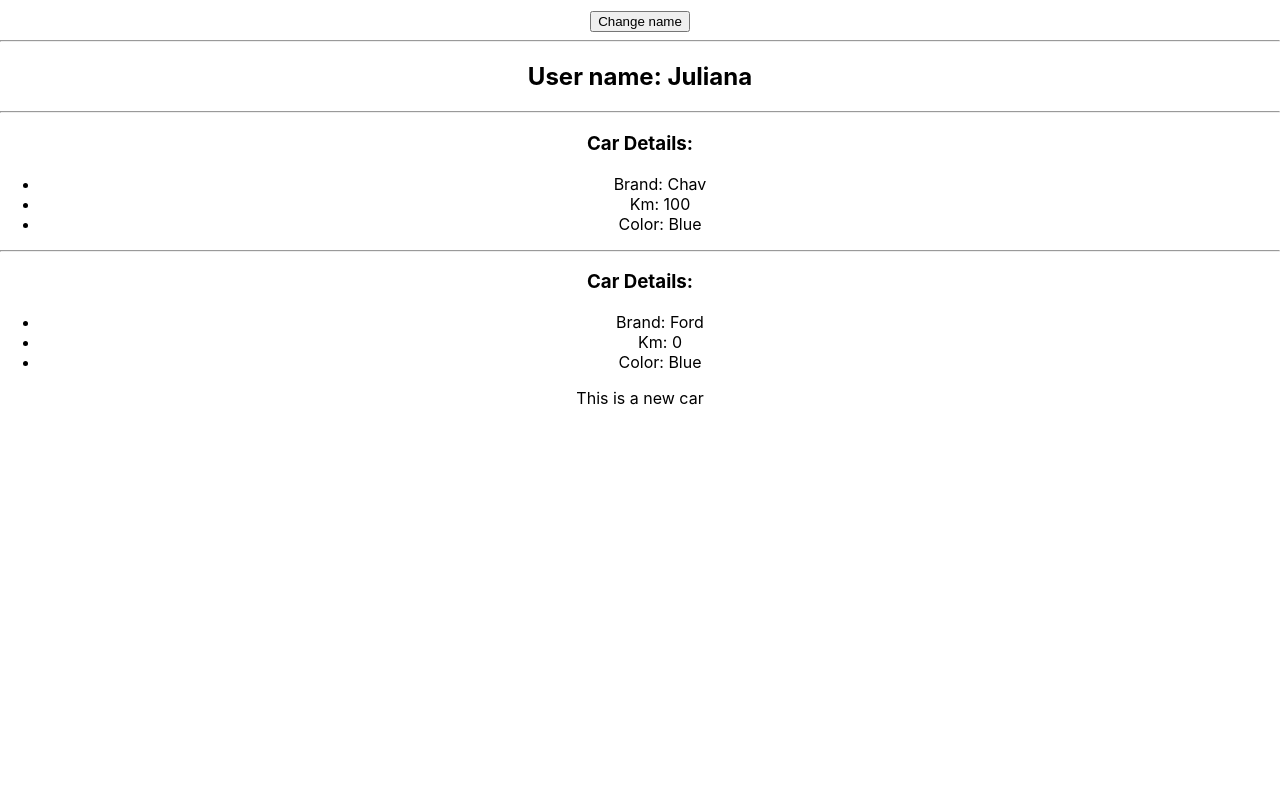
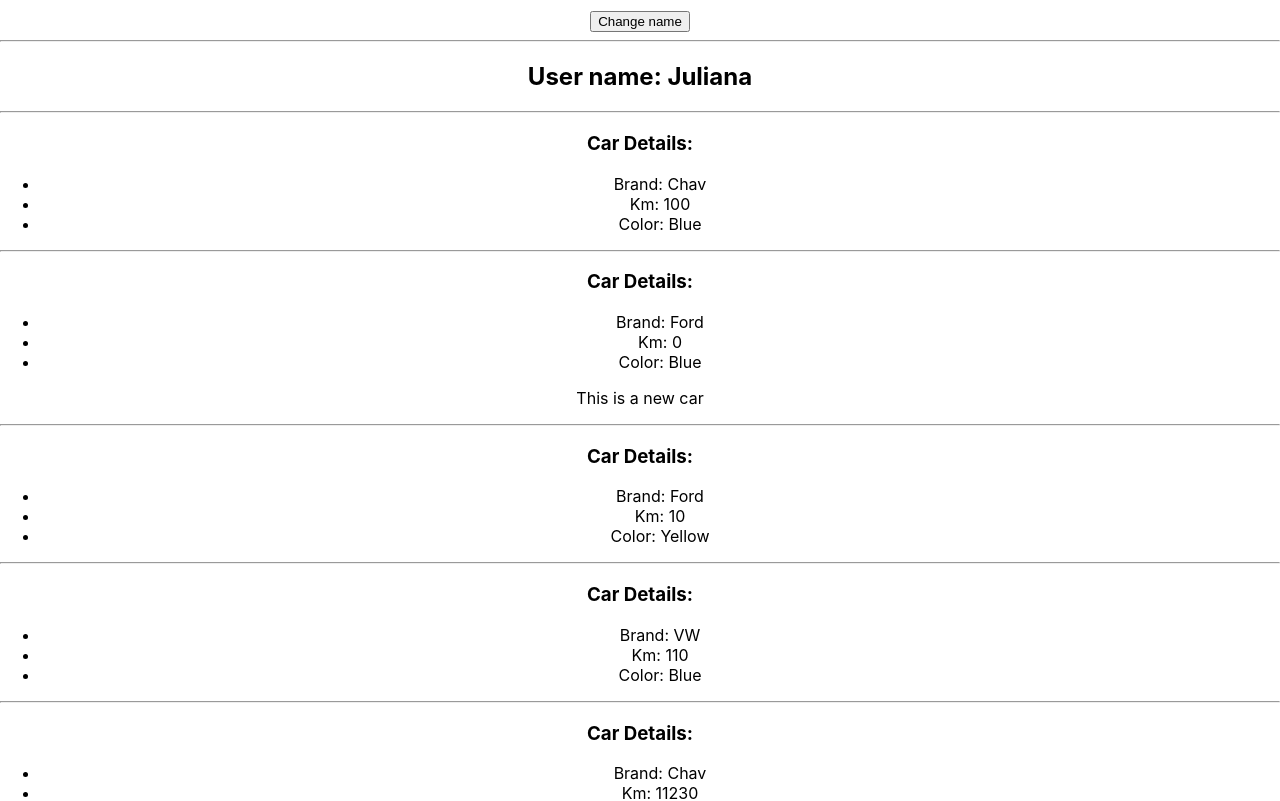
Before and after one commit to WeltonAM/React_HoraDeCodar, a React (Create React App) app in the folder 02_advancing/: page / in a window 1280 px wide. Shown: the part 966-1767 px from the top of the page. Before the commit the page ends 1474 px from the top, so only its background shows below. Built offline with nearby package versions, Linux system fonts and the light colour scheme.

Commit message:
Render comp by loop

```diff
--- a/02_advancing/src/App.js
+++ b/02_advancing/src/App.js
@@ -8,6 +8,14 @@ import ManageData from './components/ManageData';
 import ShowUserName from './components/ShowUserName';
 
 function App() {
+
+  const cars = [
+    {id: 1, brand: "Ford", color: "Yellow", km: 10, newCar: false },
+    {id: 2, brand: "VW", color: "Blue", km: 110, newCar: false },
+    {id: 3, brand: "Chav", color: "Black", km: 11230, newCar: false },
+    {id: 4, brand: "Renault", color: "Red", km: 0, newCar: true },
+  ]
+
   return (
     <div className="App">
 
@@ -29,6 +37,10 @@ function App() {
 
       <CarDetails brand="Ford" km={0} color="Blue" newCar={true} />
 
+      {cars.map((car) => (
+        <CarDetails brand={car.brand} color={car.color} km={car.km} newCar={car.newCar} />
+      ))}
+
     </div>
   );
 }
```
